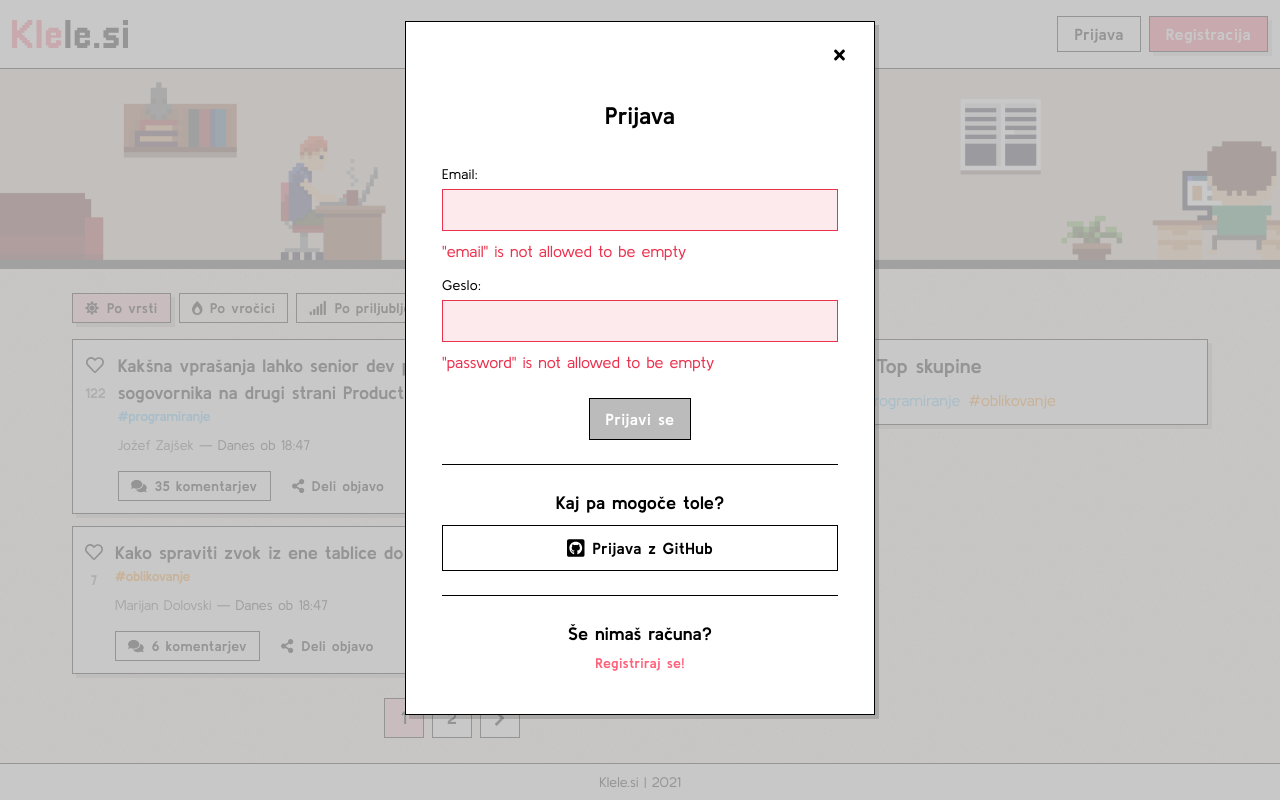
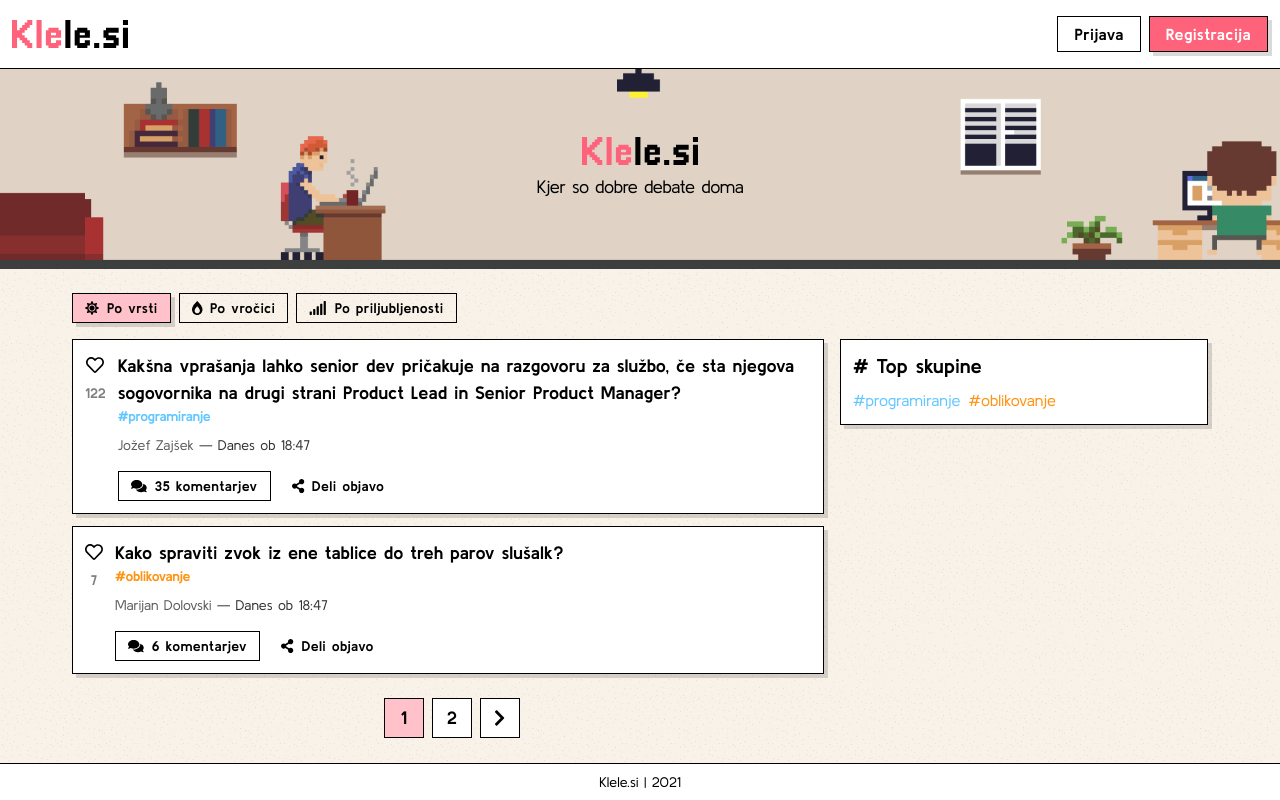
Before and after one commit to aweCodeMan/klele.si, a Next.js app: page / in a window 1280 px wide. Built offline with nearby package versions, Linux system fonts and the light colour scheme; what @tailwindcss/typography would draw is missing.

Commit message:
Remove auth modal

```diff
--- a/pages/_document.tsx
+++ b/pages/_document.tsx
@@ -15,7 +15,7 @@
                         href="https://fonts.googleapis.com/css2?family=Kulim+Park:wght@400;600;700&display=swap"
                         rel="stylesheet"/>
                 </Head>
-                <body className={'min-h-screen flex flex-col bg-beige'}
+                <body className={'min-h-screen flex flex-col bg-beige overflow-y-scroll'}
                       style={{backgroundImage: 'url(/images/bg.png)', backgroundRepeat: 'repeat'}}>
                 <Navbar/>
                 <div className={'flex-1'}>
--- a/pages/index.tsx
+++ b/pages/index.tsx
@@ -129,8 +129,6 @@
                 <meta name="description" content="Klele so dobre debate doma."/>
             </Head>
 
-            <AuthModal/>
-
             <main className={'overflow-x-hidden'}>
                 <div style={{height: '200px', backgroundColor: '#e0d3c6', background: 'url(/images/header_frontpage.png)', backgroundPosition: 'center'}}
                      className={'relative flex justify-center items-center'}>
```
